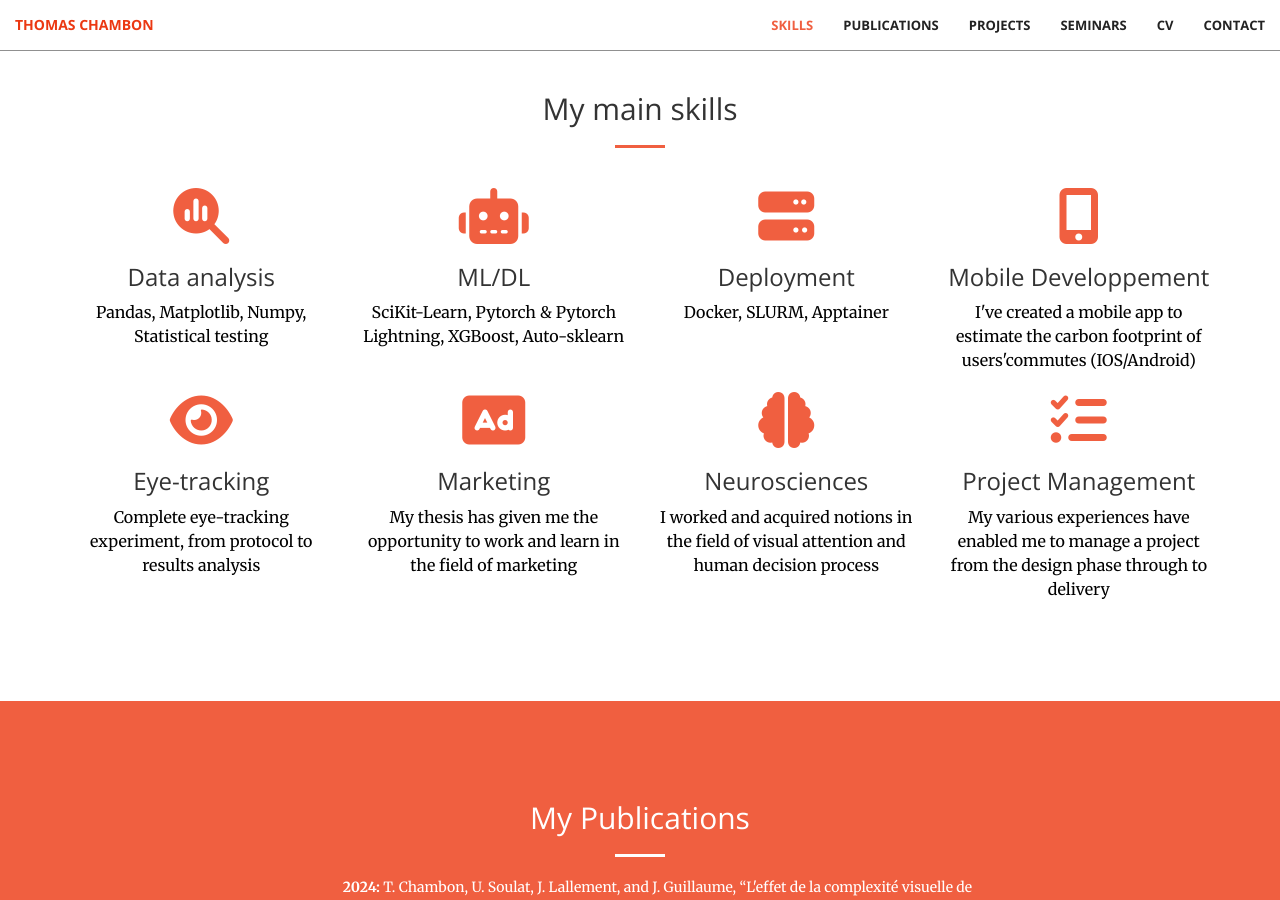
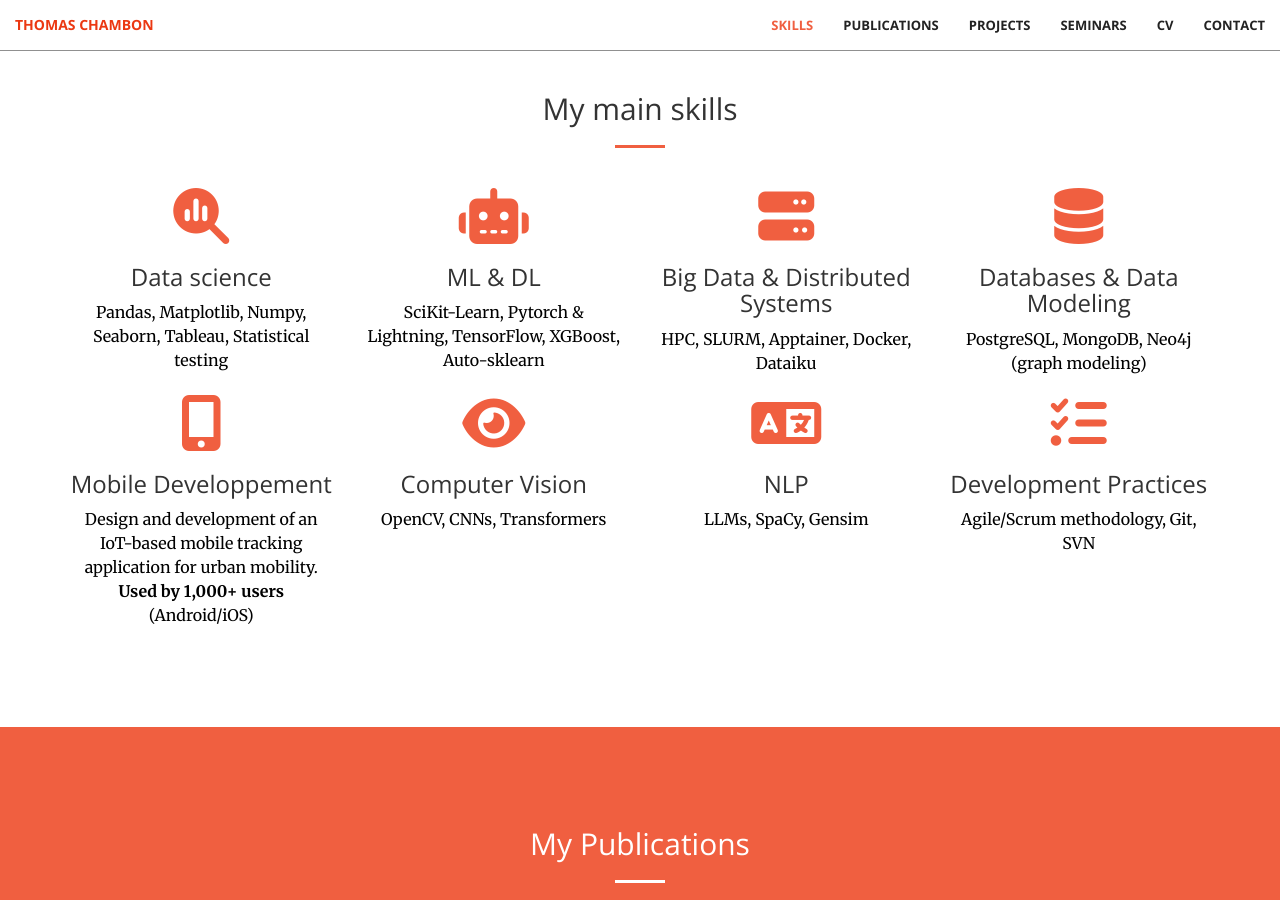
Before and after one commit to Thomas-Chambon/Thomas-Chambon.github.io, a Jekyll site: the page built from index.markdown, in a window 1280 px wide and 900 px high, scrolled down 908 px. Built offline with Jekyll 4.4.1, drawn with Linux system fonts in a browser that asks for light colours.

Commit message:
Update my skills

```diff
--- a/_includes/skills.html
+++ b/_includes/skills.html
@@ -12,57 +12,58 @@
             <div class="col-lg-3 col-md-6 text-center">
                 <div class="service-box">
                     <i class="fa-solid fa-4x fa-magnifying-glass-chart wow bounceIn text-primary"></i>
-                    <h3>Data analysis</h3>
-                    <p class="text-muted">Pandas, Matplotlib, Numpy, Statistical testing</p>
+                    <h3>Data science</h3>
+                    <p class="text-muted">Pandas, Matplotlib, Numpy, Seaborn, Tableau, Statistical testing</p>
                 </div>
             </div>
             <div class="col-lg-3 col-md-6 text-center">
                 <div class="service-box">
                     <i class="fa-solid fa-4x fa-robot wow bounceIn text-primary" data-wow-delay=".1s"></i>
-                    <h3>ML/DL</h3>
-                    <p class="text-muted">SciKit-Learn, Pytorch & Pytorch Lightning, XGBoost, Auto-sklearn</p>
+                    <h3>ML & DL</h3>
+                    <p class="text-muted">SciKit-Learn, Pytorch & Lightning, TensorFlow, XGBoost, Auto-sklearn</p>
                 </div>
             </div>
             <div class="col-lg-3 col-md-6 text-center">
                 <div class="service-box">
                     <i class="fa-solid fa-4x fa-solid fa-server wow bounceIn text-primary" data-wow-delay=".2s"></i>
-                    <h3>Deployment</h3>
-                    <p class="text-muted">Docker, SLURM, Apptainer</p>
+                    <h3>Big Data & Distributed Systems</h3>
+                    <p class="text-muted">HPC, SLURM, Apptainer, Docker, Dataiku</p>
                 </div>
             </div>
             <div class="col-lg-3 col-md-6 text-center">
                 <div class="service-box">
-                    <i class="fa-solid fa-4x fa-mobile-screen-button wow bounceIn text-primary" data-wow-delay=".2s"></i>
+                    <i class="fa-solid fa-4x fa-database wow bounceIn text-primary" data-wow-delay=".2s"></i>
+                    <h3>Databases & Data Modeling</h3>
+                    <p class="text-muted">PostgreSQL, MongoDB, Neo4j (graph modeling)</p>
+                </div>
+            </div>
+            <div class="col-lg-3 col-md-6 text-center">
+                <div class="service-box">
+                    <i class="fa-regular fa-4x fa-mobile-screen-button wow bounceIn text-primary" data-wow-delay=".3s"></i>
                     <h3>Mobile Developpement</h3>
-                    <p class="text-muted">I've created a mobile app to estimate the carbon footprint of users'commutes (IOS/Android)</p>
+                    <p class="text-muted">Design and development of an IoT-based mobile tracking application for urban mobility.
+                        <br><b>Used by 1,000+ users</b> <br>(Android/iOS)</p>
                 </div>
             </div>
             <div class="col-lg-3 col-md-6 text-center">
                 <div class="service-box">
                     <i class="fa-regular fa-4x fa-eye wow bounceIn text-primary" data-wow-delay=".3s"></i>
-                    <h3>Eye-tracking</h3>
-                    <p class="text-muted">Complete eye-tracking experiment, from protocol to results analysis</p>
+                    <h3>Computer Vision</h3>
+                    <p class="text-muted">OpenCV, CNNs, Transformers</p>
                 </div>
             </div>
             <div class="col-lg-3 col-md-6 text-center">
                 <div class="service-box">
-                    <i class="fa-regular fa-4x fa-rectangle-ad wow bounceIn text-primary" data-wow-delay=".3s"></i>
-                    <h3>Marketing</h3>
-                    <p class="text-muted">My thesis has given me the opportunity to work and learn in the field of marketing</p>
-                </div>
-            </div>
-            <div class="col-lg-3 col-md-6 text-center">
-                <div class="service-box">
-                    <i class="fa-regular fa-4x fa-brain wow bounceIn text-primary" data-wow-delay=".3s"></i>
-                    <h3>Neurosciences</h3>
-                    <p class="text-muted">I worked and acquired notions in<br>the field of visual attention and<br>human decision process</p>
+                    <i class="fa-regular fa-4x fa-language wow bounceIn text-primary" data-wow-delay=".3s"></i>
+                    <h3>NLP</h3>
+                    <p class="text-muted">LLMs, SpaCy, Gensim</p>
                 </div>
             </div>
             <div class="col-lg-3 col-md-6 text-center">
                 <div class="service-box">
                     <i class="fa-regular fa-4x fa-list-check wow bounceIn text-primary" data-wow-delay=".3s"></i>
-                    <h3>Project Management</h3>
-                    <p class="text-muted">My various experiences have enabled me to manage a project from the design phase through to delivery</p>
+                    <h3>Development Practices</h3>
+                    <p class="text-muted">Agile/Scrum methodology, Git, SVN</p>
                 </div>
             </div>
         </div>
```
